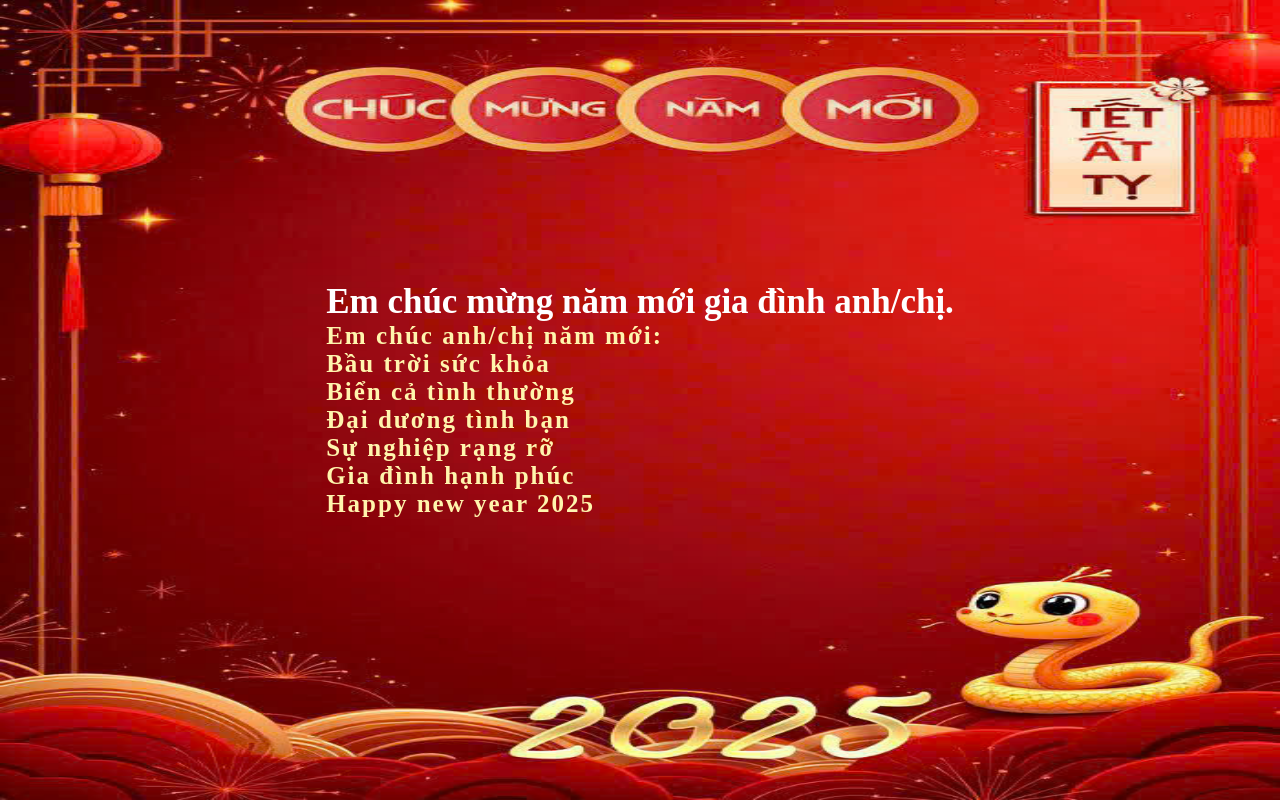
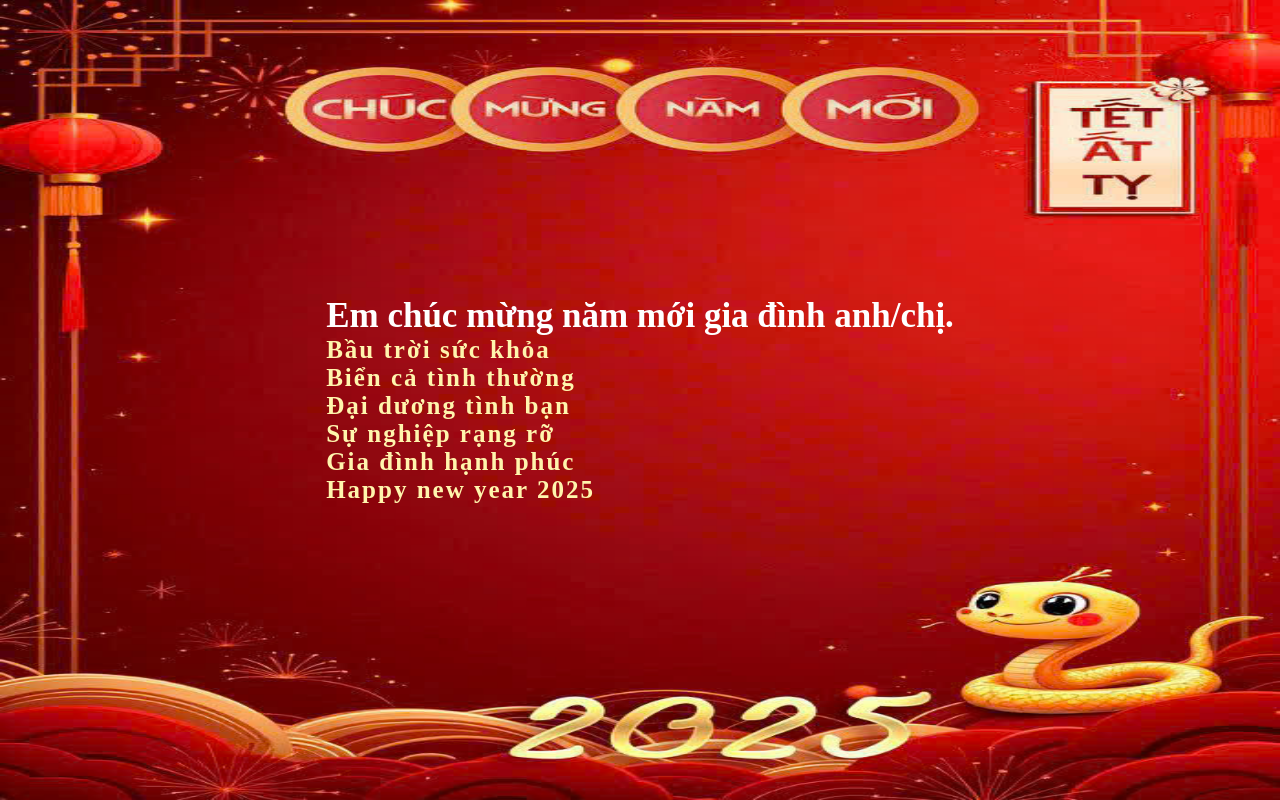
Before and after one commit to thangoccho111/happy-new-year-2025, a React (Create React App) app: page /wish in a window 1280 px wide. Built offline with nearby package versions, Linux system fonts and the light colour scheme; a web font is replaced by a local one.

Commit message:
Update index.js

```diff
--- a/src/wish/index.js
+++ b/src/wish/index.js
@@ -22,8 +22,6 @@ function Wish() {
 						Em chúc mừng năm mới gia đình anh/chị.
 					</h1>
 					<h2>
-						Em chúc anh/chị năm mới:
-					</h2><h2>
 						 Bầu trời sức khỏa
 					</h2><h2>
 						Biển cả tình thường
```
